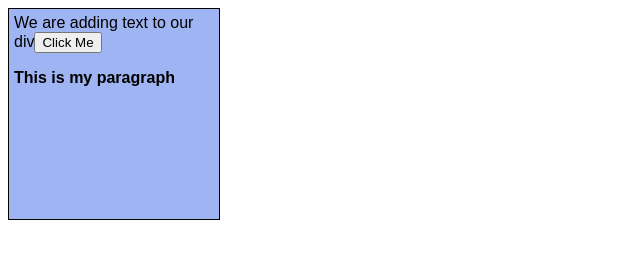
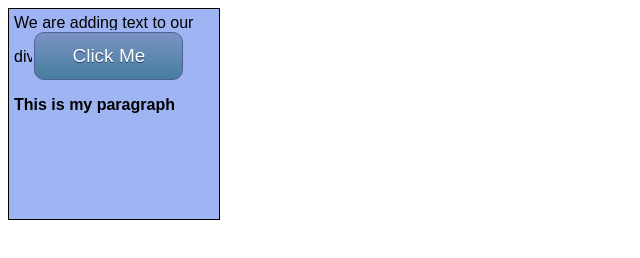
Before and after one commit to jackievalconcha/JavaScriptProgrammingEx10, a plain HTML site: page index.html in a window 1280 px wide. Shown: the whole page, without its empty margins (0-640 px from the left). Drawn offline with Linux system fonts and the light colour scheme.

Commit message:
Update style.css

```diff
--- a/style.css
+++ b/style.css
@@ -15,3 +15,19 @@
      padding: 5px;
      background-color: #9fb4f2;
  }
+
+ .myButton {
+     box-shadow: 0px 0px 0px 2px #9fb4f2;
+     background: linear-gradient(to bottom, #7892c2 5%, #467e9e 100%);
+     background-color: #7892c2;
+     border-radius: 10px;
+     border: 1px solid #4e6096;
+     display: inline-block;
+     cursor: pointer;
+     color: #ffffff;
+     font-family: Arial;
+     font-size: 19px;
+     padding: 12px 37px;
+     text-decoration: none;
+     text-shadow: 0px 1px 0px #283966;
+ }
```
